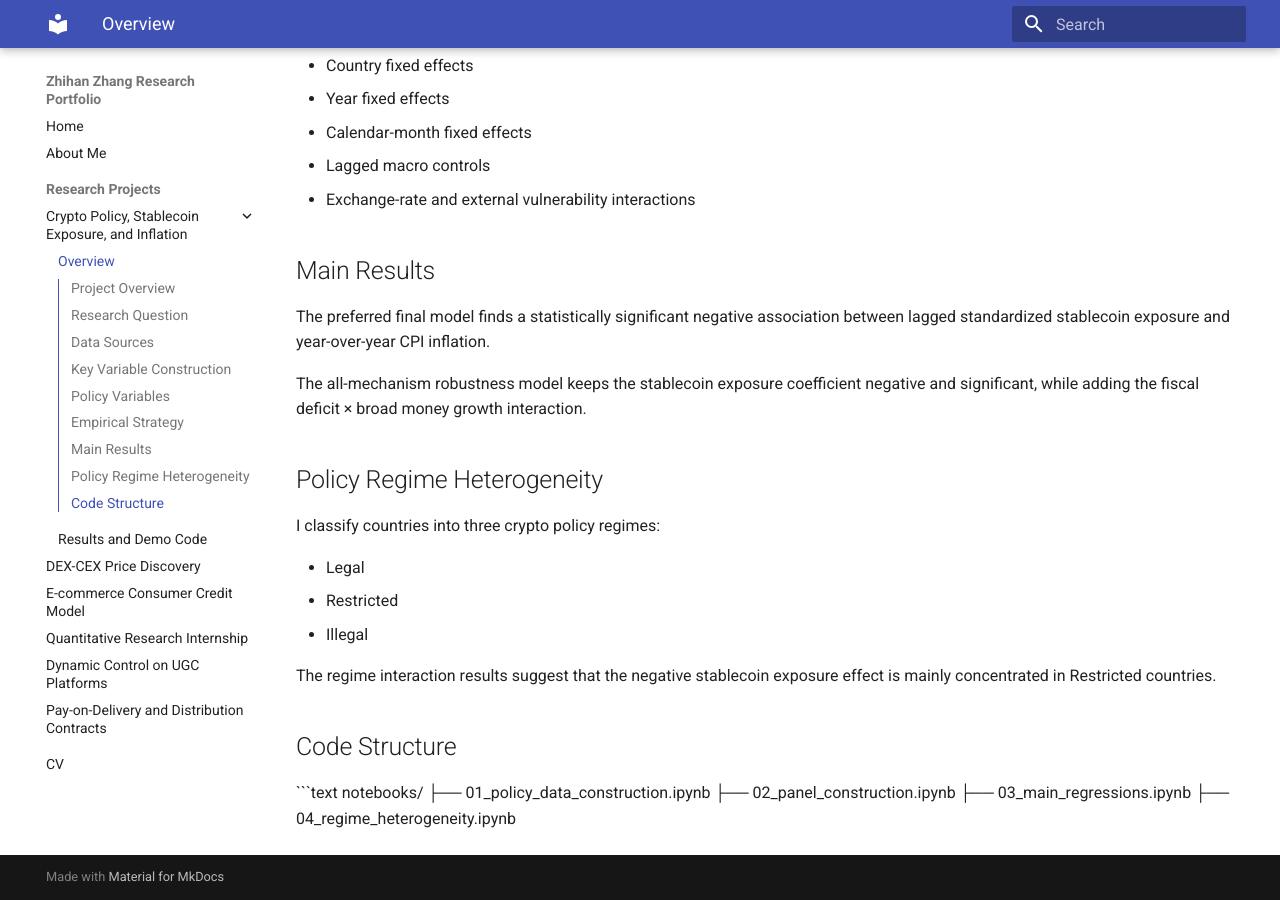
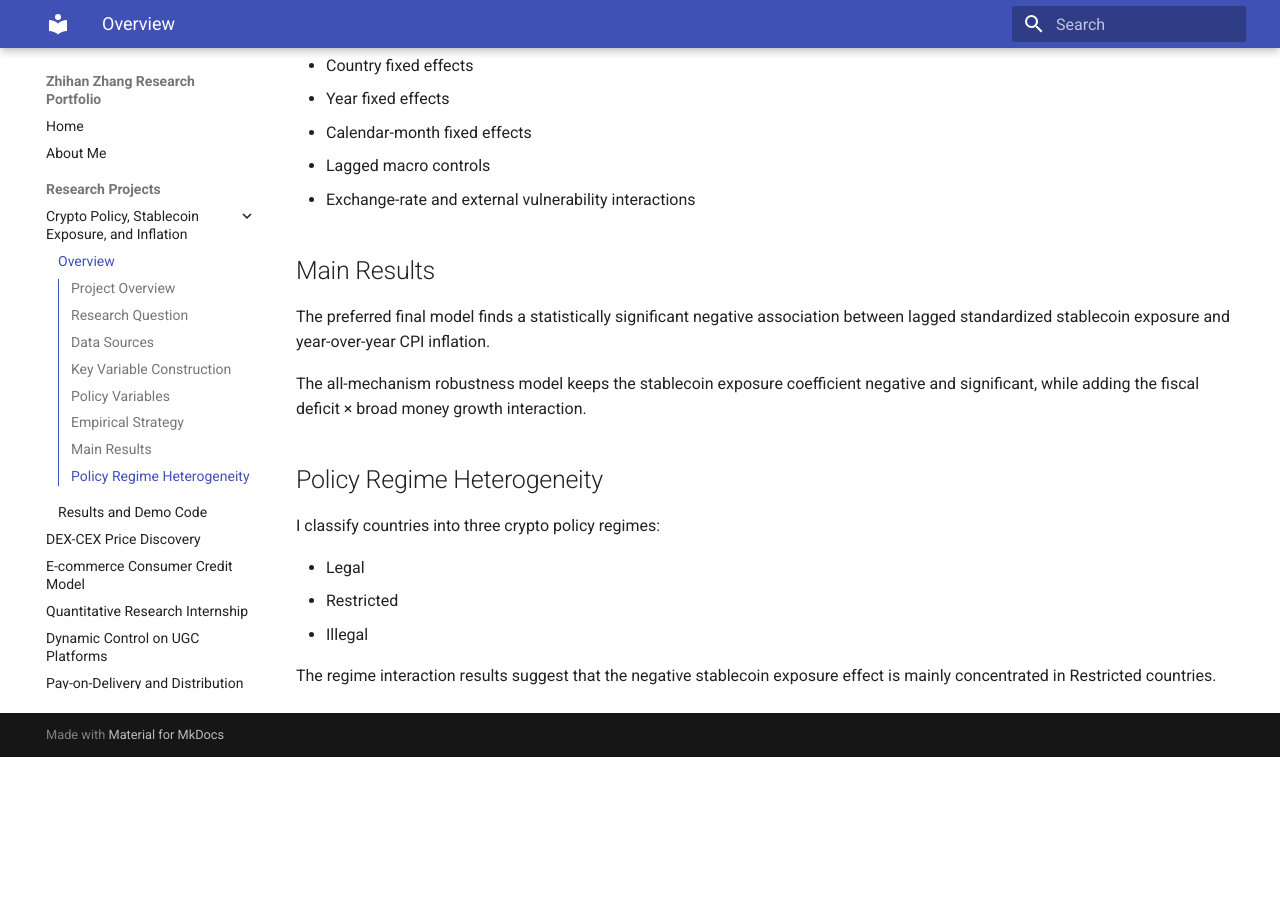
Before and after one commit to zhihanzhang0502/zhihanweb, an MkDocs documentation site: the page built from docs/projects/crypto-policy-stablecoin-inflation.md, in a window 1280 px wide and 900 px high, scrolled down 1882 px. Built offline with MkDocs 1.6.1 and Material for MkDocs 9.7.7, drawn with Linux system fonts in a browser that asks for light colours; after the commit the page ends 2639 px from its top, so only the background shows below that.

Commit message:
Update website content

````diff
--- a/docs/projects/crypto-policy-stablecoin-inflation.md
+++ b/docs/projects/crypto-policy-stablecoin-inflation.md
@@ -84,12 +84,3 @@ I classify countries into three crypto policy regimes:
 - Illegal
 
 The regime interaction results suggest that the negative stablecoin exposure effect is mainly concentrated in Restricted countries.
-
-## Code Structure
-
-```text
-notebooks/
-├── 01_policy_data_construction.ipynb
-├── 02_panel_construction.ipynb
-├── 03_main_regressions.ipynb
-├── 04_regime_heterogeneity.ipynb
````
Also changed, not shown: docs/projects/ecommerce-consumer-credit.md (+0 -2 lines), docs/projects/pay-on-delivery-contracts.md (+0 -1 lines), docs/projects/ugc-platform-reference-effect.md (+0 -4 lines), 1 other file.
